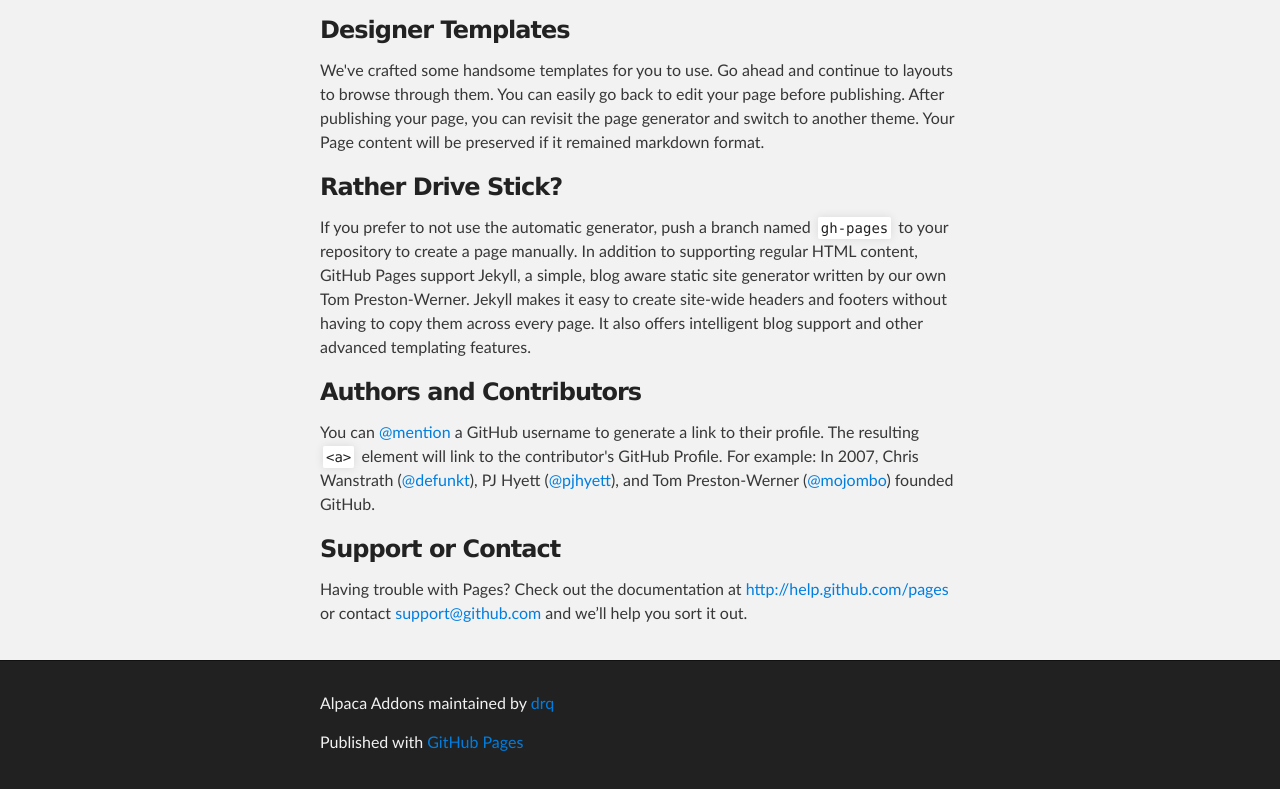
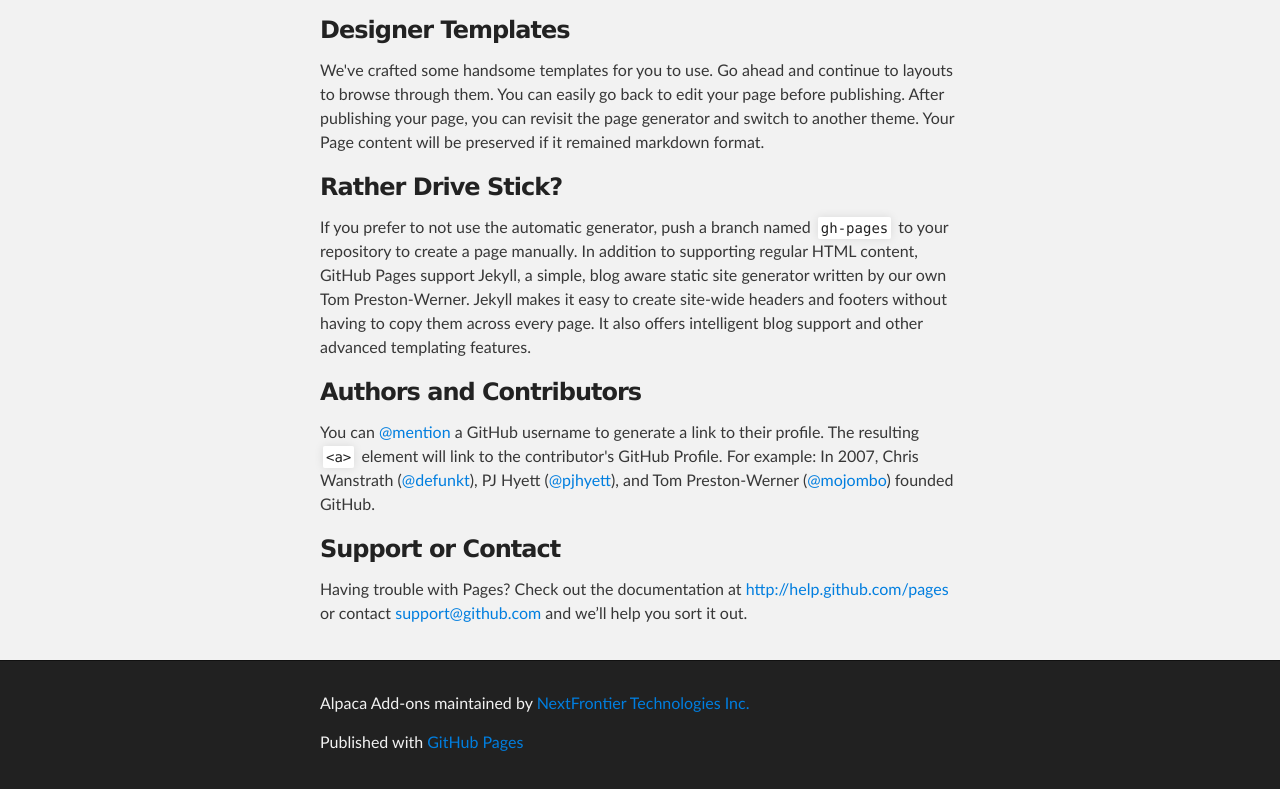
Before and after one commit to drq/alpaca-addons, a plain HTML site: page index.html in a window 1280 px wide. Shown: the part 567-1356 px from the top of the page. Drawn offline with Linux system fonts and the light colour scheme.

Commit message:
Changed the footer.

```diff
--- a/index.html
+++ b/index.html
@@ -63,7 +63,7 @@ $ git checkout gh-pages
     <!-- FOOTER  -->
     <div id="footer_wrap" class="outer">
       <footer class="inner">
-        <p class="copyright">Alpaca Addons maintained by <a href="https://github.com/drq">drq</a></p>
+        <p class="copyright">Alpaca Add-ons maintained by <a href="http://nxfinc.com">NextFrontier Technologies Inc.</a></p>
         <p>Published with <a href="http://pages.github.com">GitHub Pages</a></p>
       </footer>
     </div>
```
